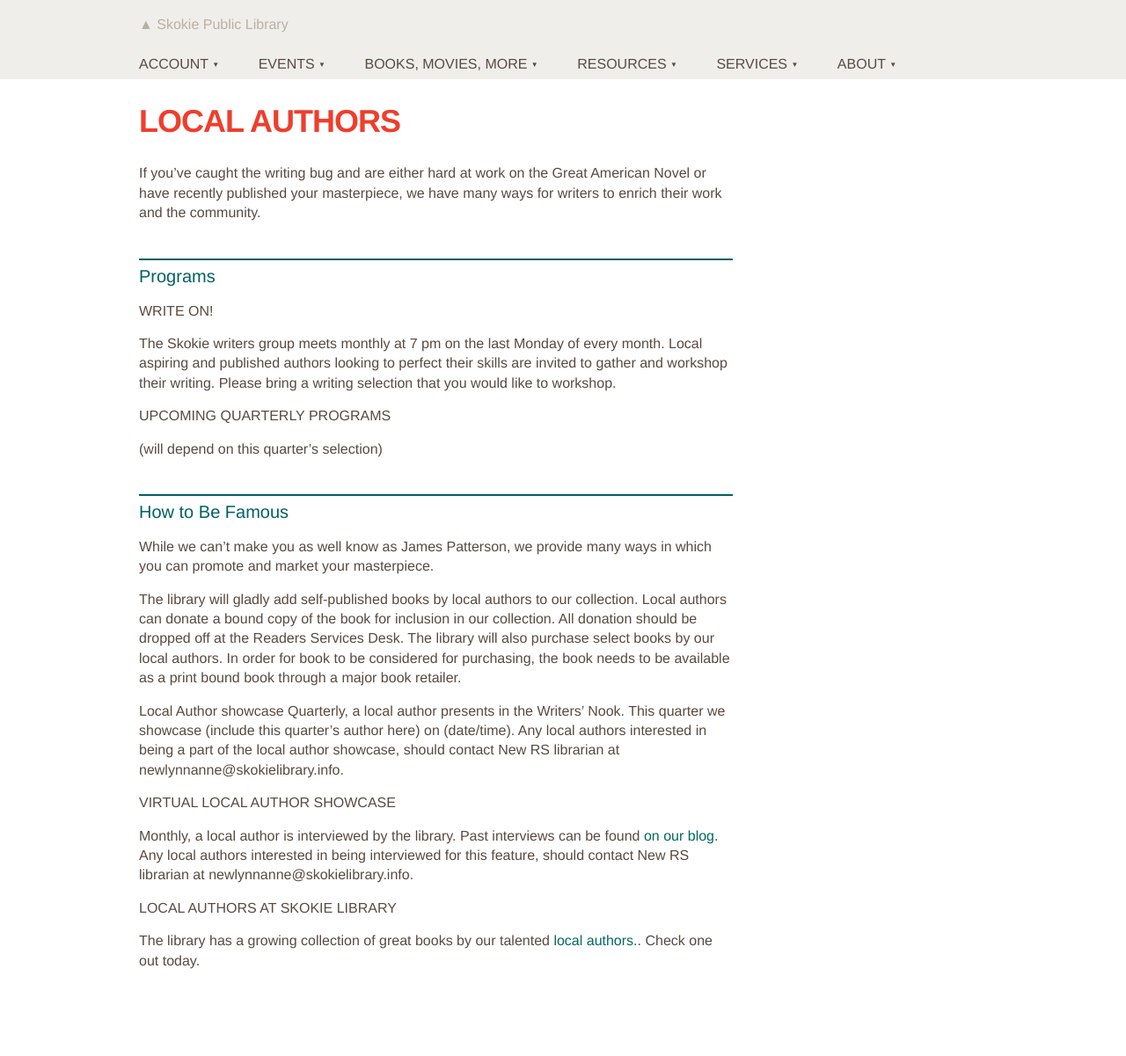
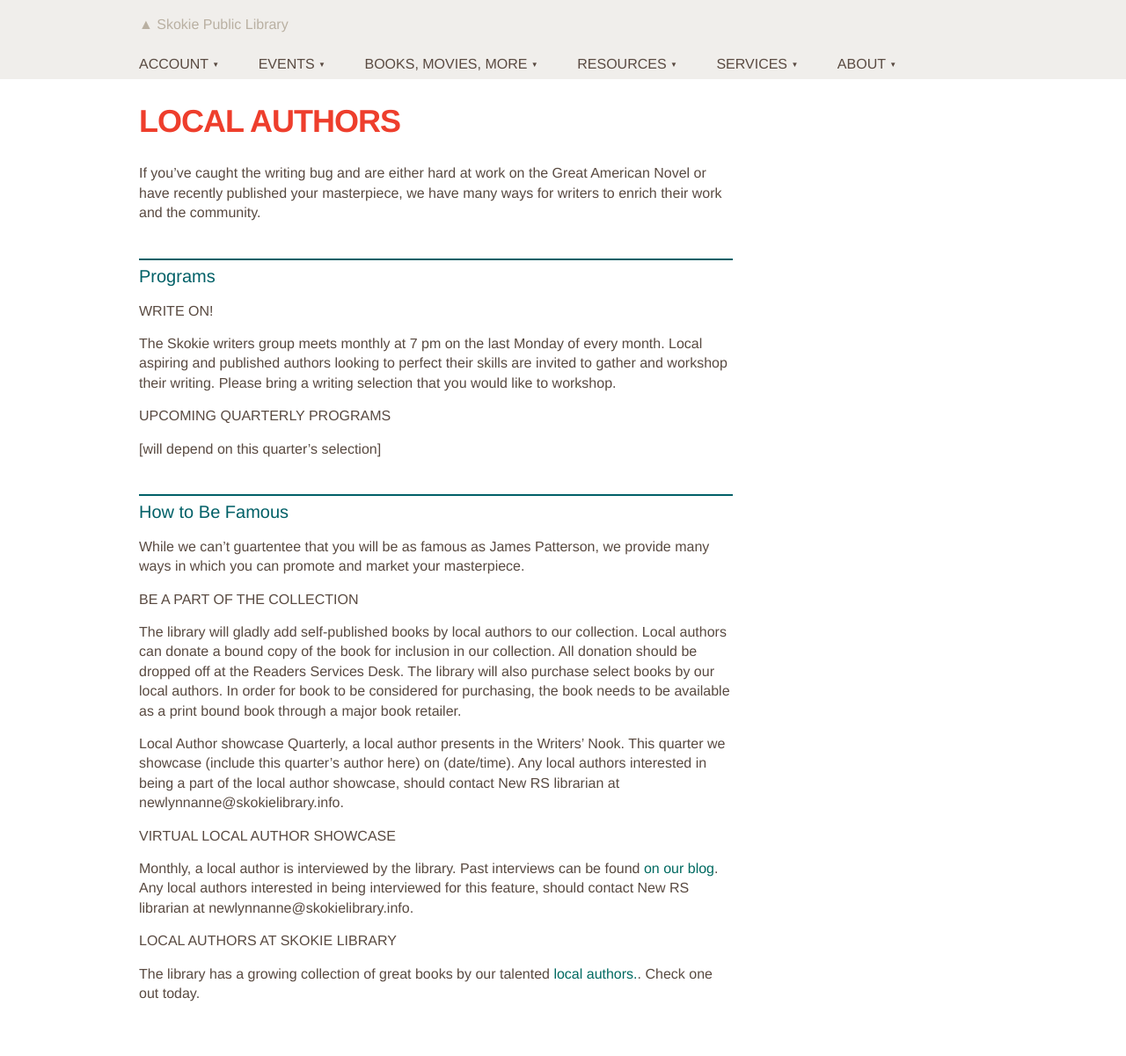
Before and after one commit to skokielibrary/spl-content, a Jekyll site: the page built from _content/lynnanne/books-movies-more--local-authors.markdown, in a window 1280 px wide. Shown: the whole page at 88% size. Built offline with Jekyll 4.4.1, drawn with Linux system fonts in a browser that asks for light colours; before the commit the page ends 1164 px from its top, so only the background shows below that.

Commit message:
Updated books-movies-more--local-authors.markdown

```diff
--- a/_content/lynnanne/books-movies-more--local-authors.markdown
+++ b/_content/lynnanne/books-movies-more--local-authors.markdown
@@ -11,12 +11,12 @@ If you've caught the writing bug and are either hard at work on the Great Americ
 The Skokie writers group meets monthly at 7 pm on the last Monday of every month. Local aspiring and published authors looking to perfect their skills are invited to gather and workshop their writing. Please bring a writing selection that you would like to workshop.
 
 ###Upcoming Quarterly programs
-(will depend on this quarter's selection)
-
+[will depend on this quarter's selection]
 
 ##How to Be Famous
-While we can't make you as well know as James Patterson, we provide many ways in which you can promote and market your masterpiece.
+While we can't guartentee that you will be as famous as James Patterson, we provide many ways in which you can promote and market your masterpiece.
 
+###Be a part of the collection
 The library will gladly add self-published books by local authors to our collection. Local authors can donate a bound copy of the book for inclusion in our collection. All donation should be dropped off at the Readers Services Desk. The library will also purchase select books by our local authors. In order for book to be considered for purchasing, the book needs to be available as a print bound book through a major book retailer.
 
 Local Author showcase
```
